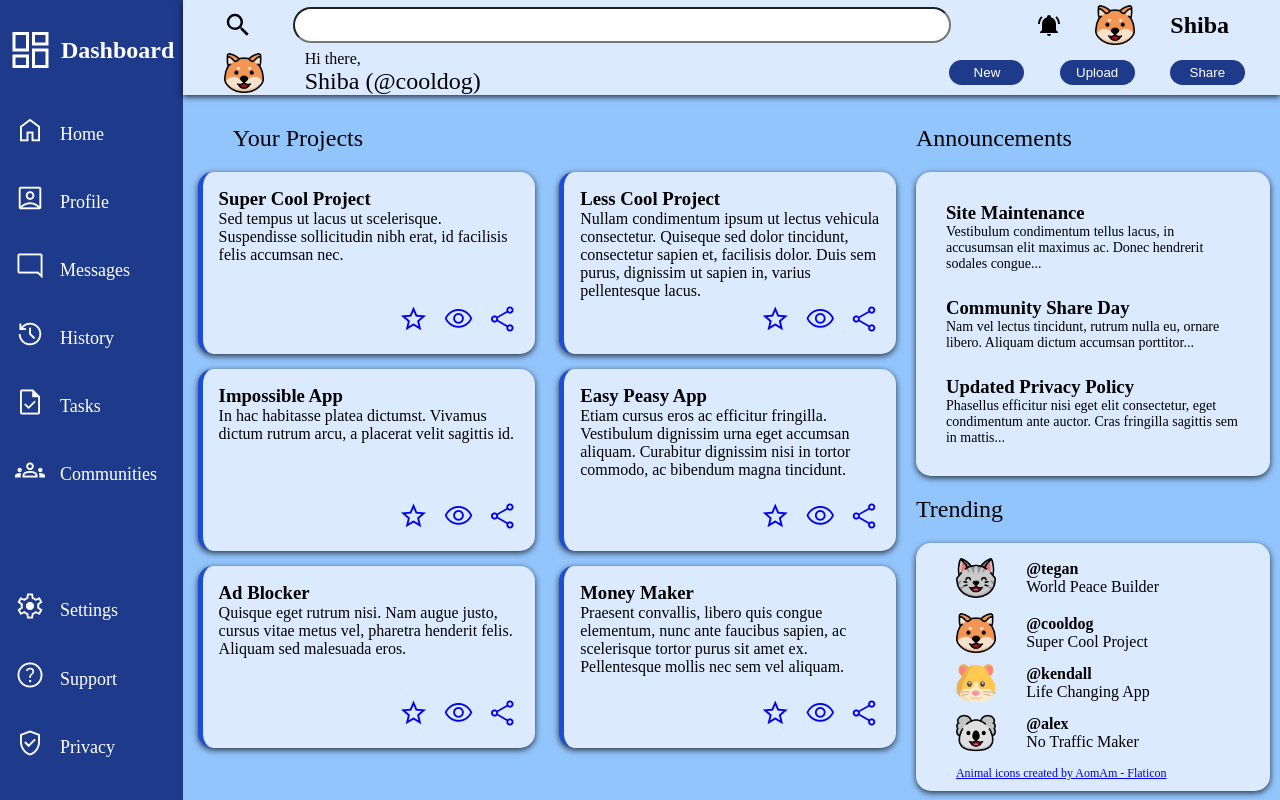
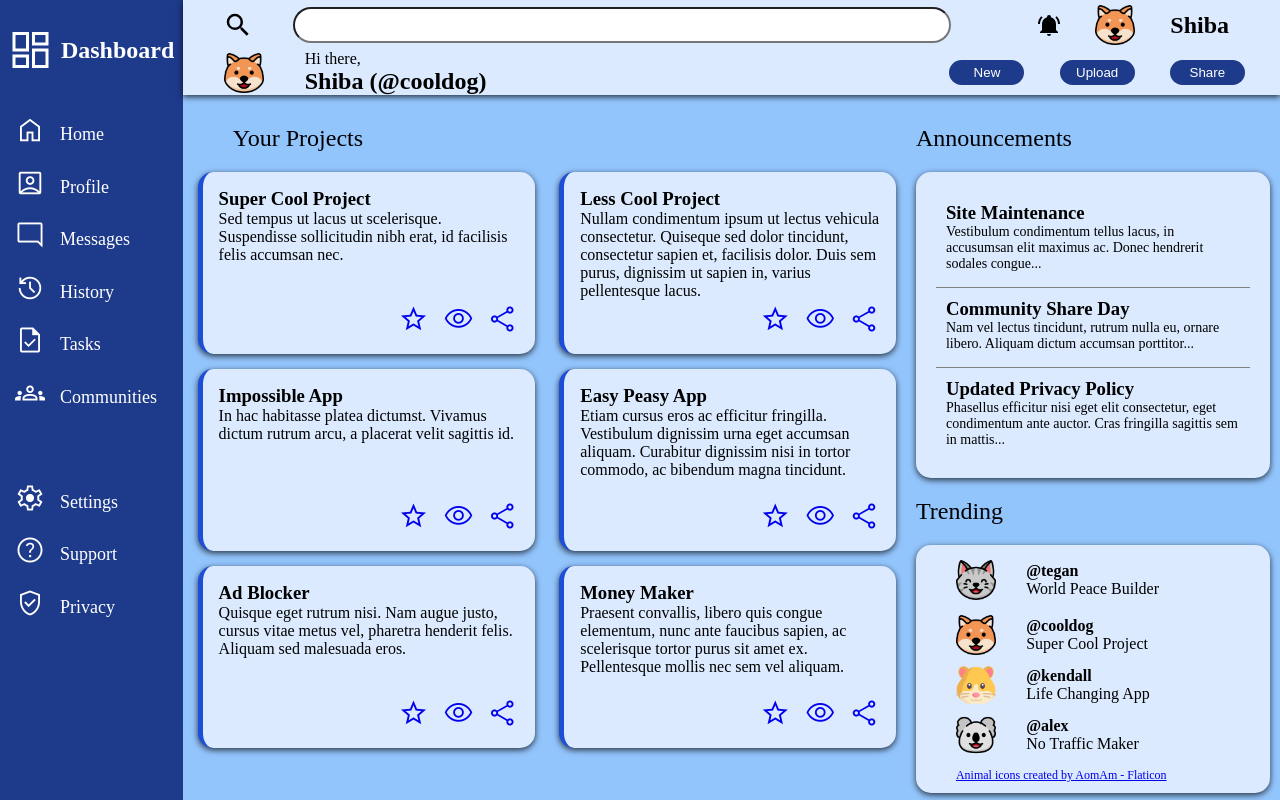
Before and after one commit to 1jeffreyli/admin-dashboard, a plain HTML site: page index.html in a window 1280 px wide. Drawn offline with nearby package versions, Linux system fonts and the light colour scheme.

Commit message:
Add borders to announcements card and bold greeting text

```diff
--- a/styles.css
+++ b/styles.css
@@ -76,12 +76,8 @@ img[src*=".png"] {
     margin: 0;
     list-style: none;
     display: grid;
-    grid-template-rows: repeat(auto-fit, minmax(50px, 1fr));
-}
-
-.sidebar-links {
+    grid-template-rows: repeat(auto-fill, minmax(50px, 1fr));
     padding: 10px;
-    text-align: start;
 }
 
 .sidebar-links a {
@@ -130,7 +126,6 @@ span.material-symbols-outlined {
 .search-box {
     display: grid;
     grid-template-columns: 1fr 6fr repeat(3, 1fr);
-    /* grid-template-columns: repeat(6, minmax(50px, 1fr)); */
     align-items: center;
     justify-items: center;
     width: 100%;
@@ -181,7 +176,6 @@ span.material-symbols-outlined {
     grid-template-columns: 1fr 5fr;
     align-items: center;
     justify-items: center;
-    /* grid-template-rows: 1fr 2fr; */
 }
 
 .greeting > span {
@@ -194,6 +188,7 @@ span.material-symbols-outlined {
 
 .greeting > span > p:nth-child(2) {
     font-size: 24px;
+    font-weight: bold;
 }
 
 .action-buttons {
@@ -289,13 +284,12 @@ span.material-symbols-outlined {
 
 .announcements-card {
     padding: 10px;
-    border-radius: 15px;
+    /* border-radius: 15px; */
 }
 
-.announcements-card:nth-child(n) {
-    border-style: none;
+.announcements-card:nth-child(n+2) {
+    border-top: 1px solid grey;
 }
-
 
 .announcements-card h3{
     margin: 0 auto;
```
